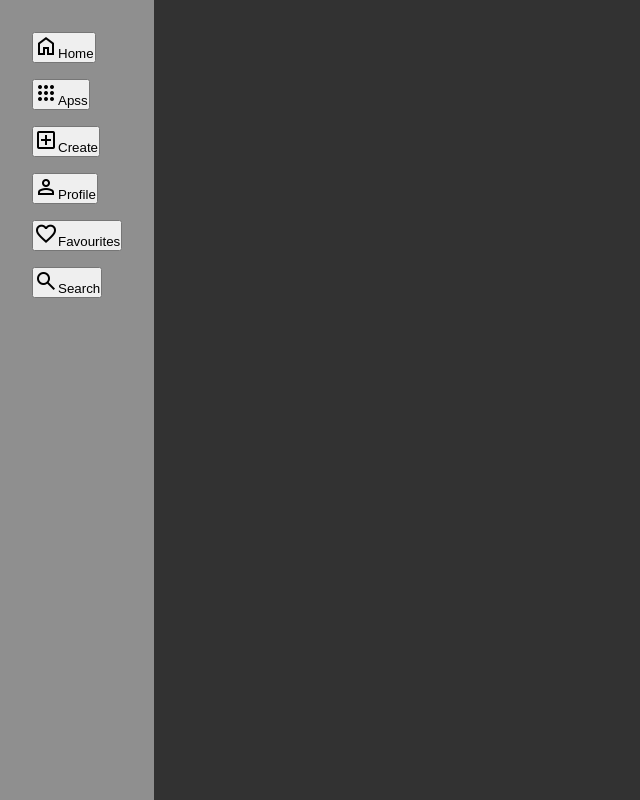
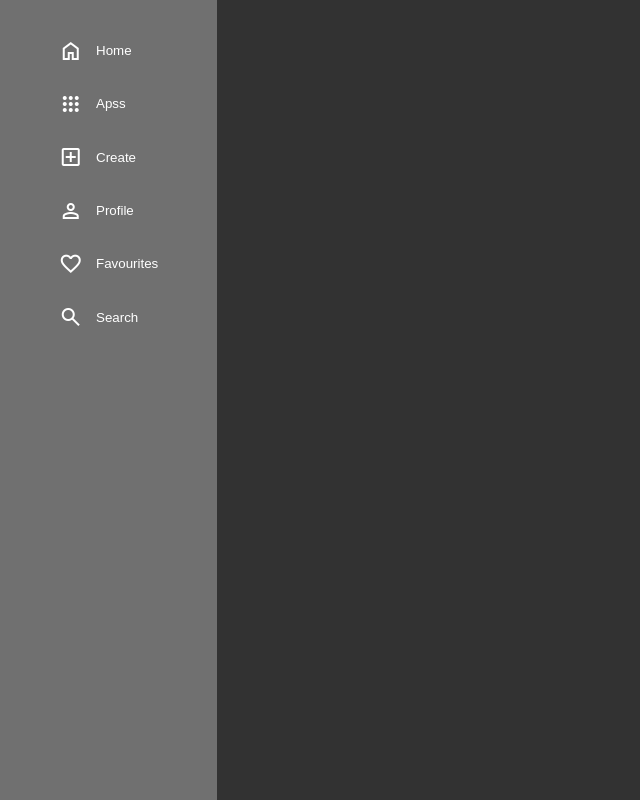
Before and after one commit to diegantos/react-sidebar, a React (Vite) app: page / in a window 1280 px wide. Shown: the whole page, without its empty margins (0-640 px from the left). Built offline with nearby package versions, Linux system fonts and the light colour scheme.

Commit message:
saving changes

```diff
--- a/src/Components/Sidebar/Sidebar.jsx
+++ b/src/Components/Sidebar/Sidebar.jsx
@@ -9,7 +9,8 @@ export const Sidebar = () => {
     { id: 4, name: "Favourites", icon: "favorite" },
     { id: 5, name: "Search", icon: "search" },
   ]
-  const menuHeader = []
+  const menuHeader = ['menu','signup','settings']
+
   return (
     <>
       <div className="Sidebar">
--- a/src/Components/Sidebar/Sidebar.scss
+++ b/src/Components/Sidebar/Sidebar.scss
@@ -5,7 +5,7 @@
     align-items: center;
     width: fit-content;
     min-height: 100vh;
-    background-color: rgb(143, 143, 143);
+    background-color: rgb(112, 112, 112);
     padding: 2em;
     &-ul{
         list-style: none;
@@ -13,4 +13,15 @@
     &-li:not(:last-child){
         margin-bottom: 1em;
     }
+    &-button{
+        display: flex;
+        flex-flow: row nowrap;
+        justify-content: center;
+        align-items: center;
+        gap: 1em;
+        padding: 0.5em 2em;
+        background: none;
+        border: none;
+        color: white;
+    }
 }
```
